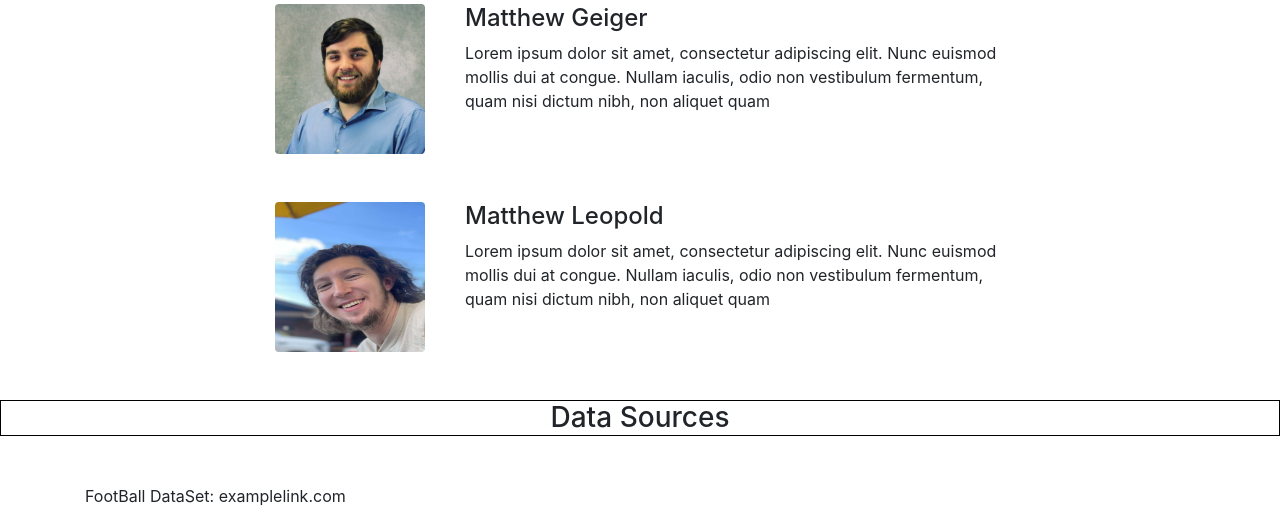
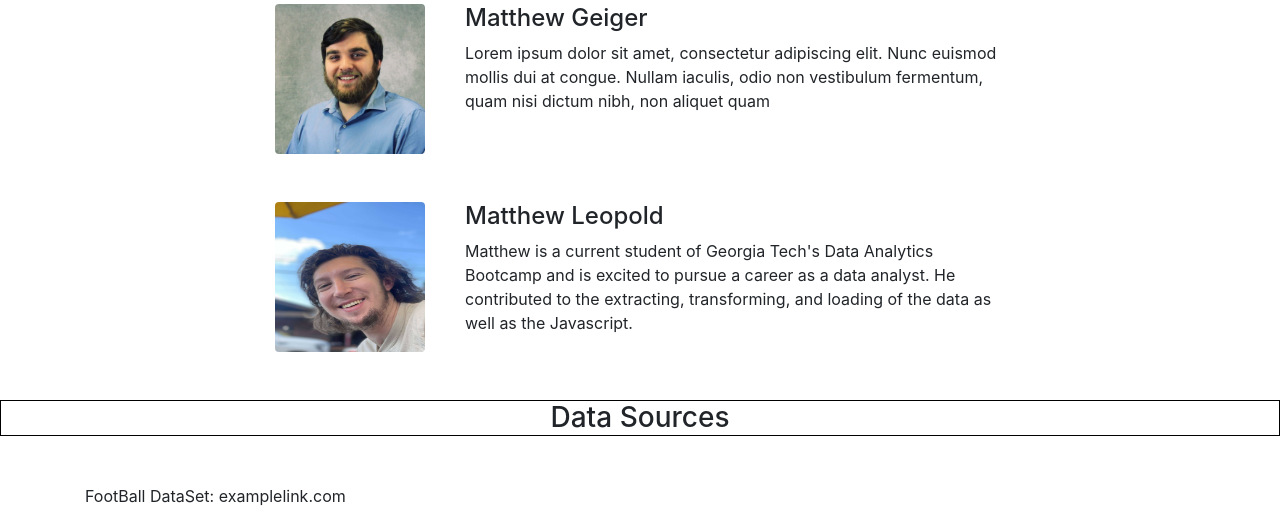
Before and after one commit to shupersap/Sport-Vs.-e-Sports-Viewers, a Flask app: page /about in a window 1280 px wide. Shown: the part 803-1329 px from the top of the page. Run offline with Flask 2, Linux system fonts and the light colour scheme; some libraries are stand-ins or nearby versions.

Commit message:
Update about.html
Updated about me bio

```diff
--- a/Game_Website/templates/about.html
+++ b/Game_Website/templates/about.html
@@ -84,7 +84,7 @@
 </div>
 <div class="col-6">
   <h4>Matthew Leopold</h4>
-  <p>Lorem ipsum dolor sit amet, consectetur adipiscing elit. Nunc euismod mollis dui at congue. Nullam iaculis, odio non vestibulum fermentum, quam nisi dictum nibh, non aliquet quam</p>
+  <p>Matthew is a current student of Georgia Tech's Data Analytics Bootcamp and is excited to pursue a career as a data analyst. He contributed to the extracting, transforming, and loading of the data as well as the Javascript. </p>
 </div>
 </div>
 </div>
```
